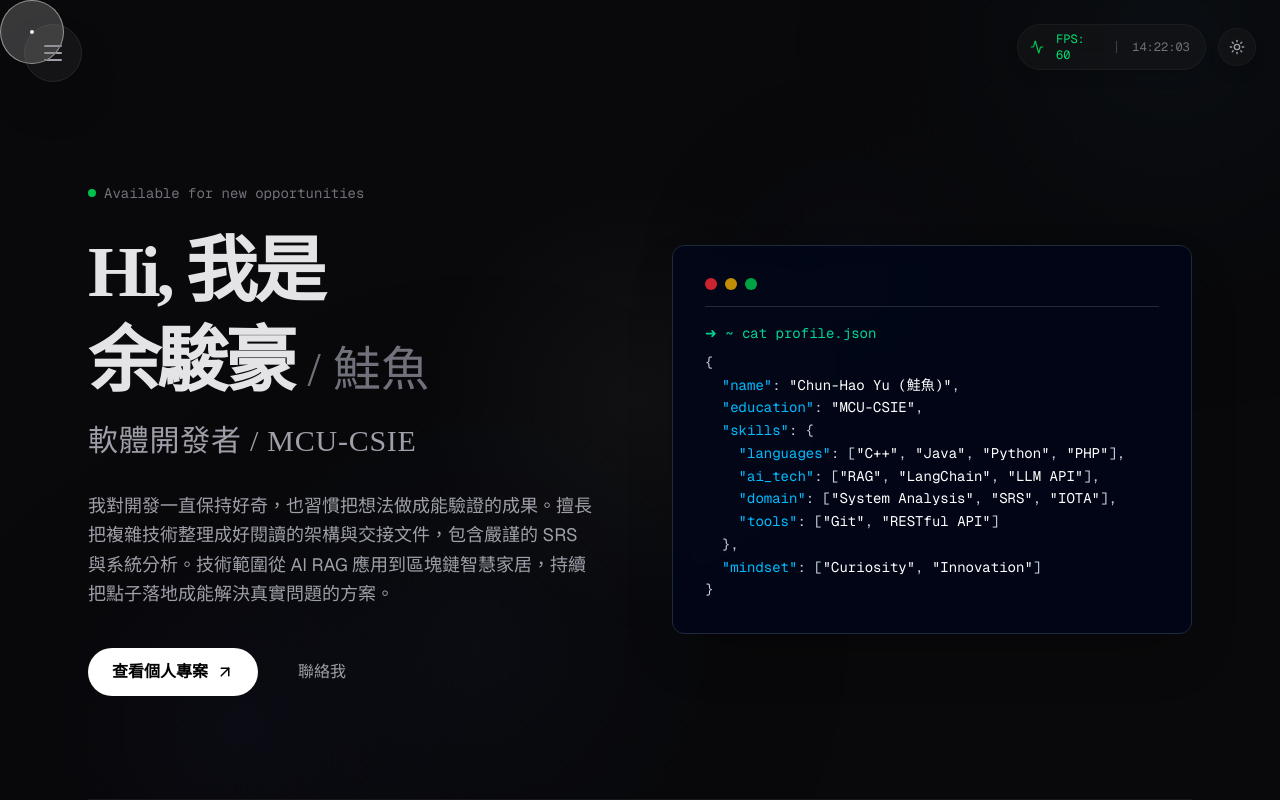
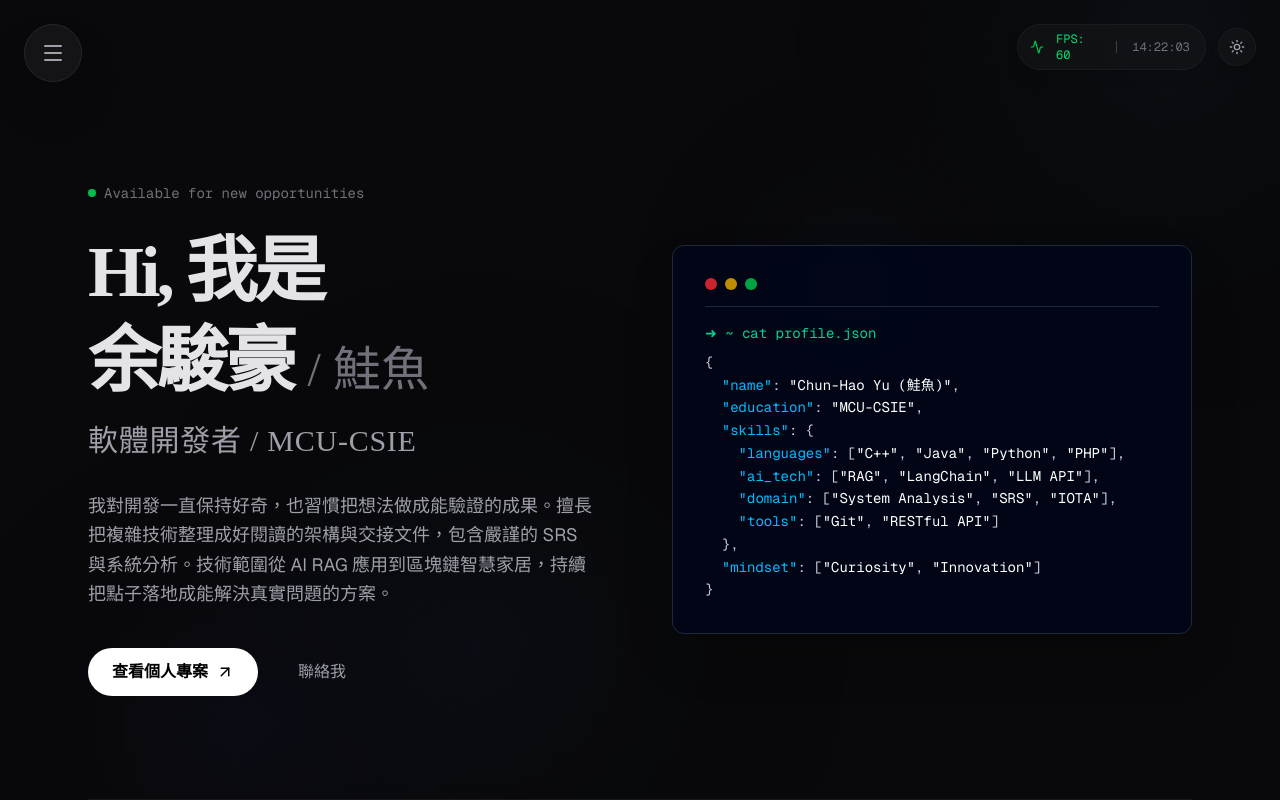
Before and after one commit to chunhao0613/chunhao0613.github.io, a Next.js app in the folder my-portfolio/: page / in a window 1280 px wide. Shown: the top 800 px of the page. Built offline with nearby package versions, Linux system fonts and the light colour scheme; a web font is replaced by a local one.

Commit message:
perf: replace root CSS variables mouse tracking with zero-layout-overhead direct Ref style manipulation to eliminate Edge mouse lag

```diff
--- a/my-portfolio/src/app/page.js
+++ b/my-portfolio/src/app/page.js
@@ -20,26 +20,7 @@ import {
 } from "lucide-react";
 import { AmbientBackground, WaveText, DeconstructTitle, SalmonEasterEgg } from "./components/CanvasEffects";
 
-// 性能優化：CSS Variables 追蹤滑鼠座標，避免 React 高頻重新渲染
-const useMouseTracking = () => {
-  const rafRef = useRef(null);
 
-  useEffect(() => {
-    const handleMouseMove = (e) => {
-      if (rafRef.current) cancelAnimationFrame(rafRef.current);
-      rafRef.current = requestAnimationFrame(() => {
-        document.documentElement.style.setProperty("--mouse-x", `${e.clientX}px`);
-        document.documentElement.style.setProperty("--mouse-y", `${e.clientY}px`);
-      });
-    };
-
-    window.addEventListener("mousemove", handleMouseMove);
-    return () => {
-      window.removeEventListener("mousemove", handleMouseMove);
-      if (rafRef.current) cancelAnimationFrame(rafRef.current);
-    };
-  }, []);
-};
 
 const useScrollReveal = () => {
   const [isVisible, setIsVisible] = useState(false);
@@ -110,6 +91,9 @@ export default function Home() {
   const sidebarCloseTimerRef = useRef(null);
   const blogScrollRef = useRef(null);
   const scrollProgressRef = useRef(null);
+  const cursorRef = useRef(null);
+  const glowRef = useRef(null);
+  const mouseCoords = useRef({ x: 0, y: 0 });
   const [menuRadius, setMenuRadius] = useState(120);
 
   useEffect(() => {
@@ -120,6 +104,41 @@ export default function Home() {
     window.addEventListener("resize", handleResize);
     return () => window.removeEventListener("resize", handleResize);
   }, []);
+
+  useEffect(() => {
+    let rafId = null;
+
+    const handleMouseMove = (e) => {
+      mouseCoords.current = { x: e.clientX, y: e.clientY };
+
+      if (rafId) return;
+
+      rafId = requestAnimationFrame(() => {
+        const { x, y } = mouseCoords.current;
+
+        // 性能極限優化：直接操縱特定 DOM Ref 的 Style 樣式，
+        // 徹底避開在 documentElement 上設定全域 CSS Variables 造成瀏覽器對全網頁進行 synchronous style recalculation 的嚴重效能災難！
+        if (glowRef.current) {
+          glowRef.current.style.background = `radial-gradient(600px circle at ${x}px ${y}px, ${
+            isDarkMode ? "rgba(255,255,255,0.04)" : "rgba(0,0,0,0.03)"
+          }, transparent 40%)`;
+        }
+
+        if (cursorRef.current) {
+          const size = isHovering ? 32 : 16;
+          cursorRef.current.style.transform = `translate(${x - size}px, ${y - size}px)`;
+        }
+
+        rafId = null;
+      });
+    };
+
+    window.addEventListener("mousemove", handleMouseMove);
+    return () => {
+      window.removeEventListener("mousemove", handleMouseMove);
+      if (rafId) cancelAnimationFrame(rafId);
+    };
+  }, [isDarkMode, isHovering]);
 
   const scrollBlog = useCallback((direction) => {
     if (blogScrollRef.current) {
@@ -132,8 +151,7 @@ export default function Home() {
     }
   }, []);
 
-  // 初始化滑鼠追蹤（性能優化）
-  useMouseTracking();
+  // 性能優化已移至 Ref 直操 useEffect 中
 
   useEffect(() => {
     const updateTime = () => {
@@ -430,17 +448,15 @@ export default function Home() {
       />
       <AmbientBackground isDarkMode={isDarkMode} />
       <div
+        ref={glowRef}
         className="pointer-events-none fixed inset-0 z-0 transition-opacity duration-300"
-        style={{
-          background: `radial-gradient(600px circle at var(--mouse-x, 50%) var(--mouse-y, 50%), ${isDarkMode ? "rgba(255,255,255,0.04)" : "rgba(0,0,0,0.03)"
-            }, transparent 40%)`,
-        }}
       />
       <div
-        className={`pointer-events-none fixed z-50 rounded-full border border-white/50 mix-blend-difference transition-all duration-300 ease-out hidden md:flex items-center justify-center ${isHovering ? "w-16 h-16 bg-white/20" : "w-8 h-8 bg-transparent"
+        ref={cursorRef}
+        className={`pointer-events-none fixed z-50 rounded-full border border-white/50 mix-blend-difference transition-[width,height,background-color] duration-300 ease-out hidden md:flex items-center justify-center ${isHovering ? "w-16 h-16 bg-white/20" : "w-8 h-8 bg-transparent"
           }`}
         style={{
-          transform: `translate(calc(var(--mouse-x, 50%) - ${isHovering ? 32 : 16}px), calc(var(--mouse-y, 50%) - ${isHovering ? 32 : 16}px))`,
+          transform: "translate(-100px, -100px)", // 初始置於視窗外
         }}
       >
         <div
```
